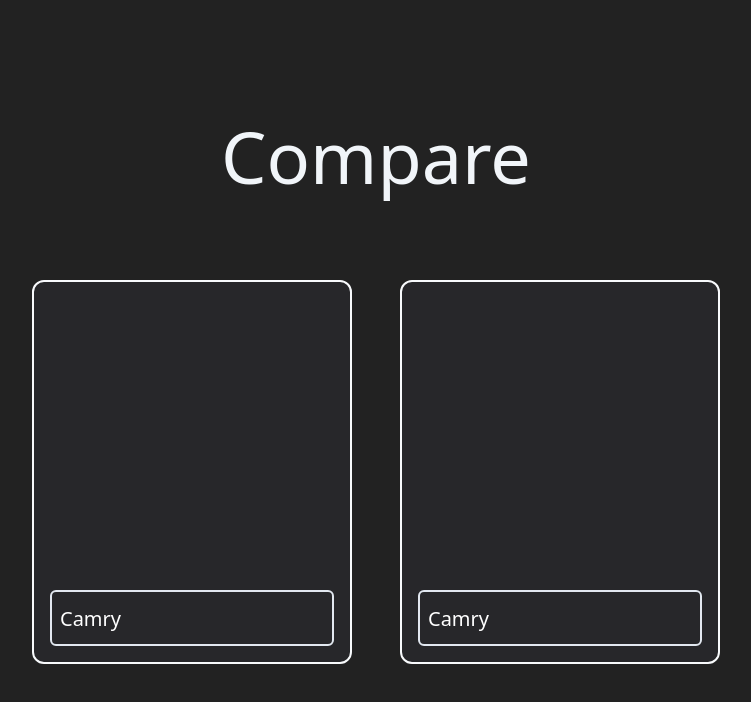
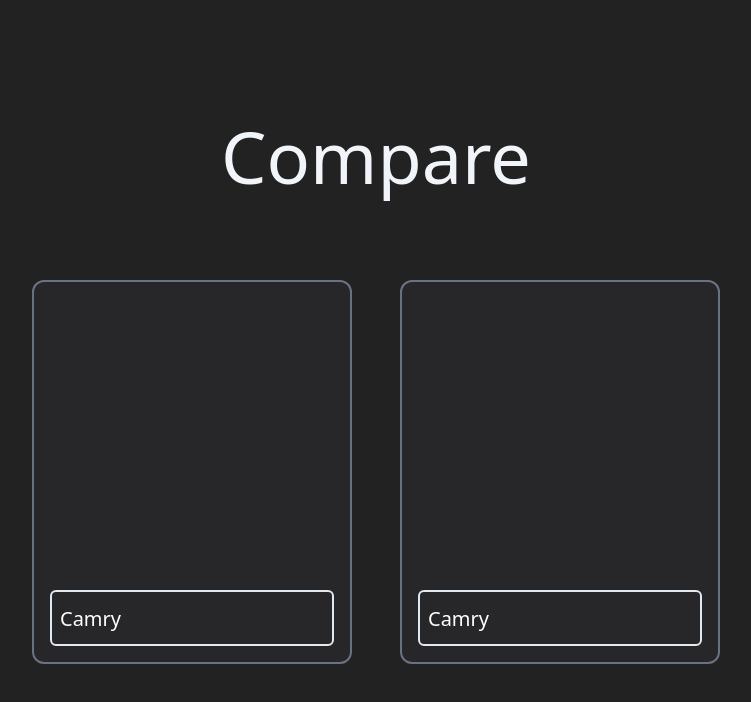
Before and after one commit to zanbowie138/TAMUHack25, a Next.js app in the folder frontend/: page /compare in a window 1280 px wide. Shown: the top 702 px of the page, without its empty margins (264-1015 px from the left). Built offline with nearby package versions, Linux system fonts and the light colour scheme.

Commit message:
1 change

```diff
--- a/frontend/app/compare/components/CarSelector.tsx
+++ b/frontend/app/compare/components/CarSelector.tsx
@@ -27,7 +27,7 @@
       })
 
   return (
-    <div className="w-80 h-96 bg-zinc-800 rounded-xl border-slate-50 border-2 p-4 flex flex-col">
+    <div className="w-80 h-96 bg-zinc-800 rounded-xl border-gray-500 border-2 p-4 flex flex-col">
       <div className='mt-auto'>
         <Combobox value={selectedCar} onChange={(value) => setSelectedCar(value ?? cars[0])} onClose={() => setQuery('')}>
           <ComboboxInput
@@ -36,7 +36,7 @@
             onChange={(event) => setQuery(event.target.value)}
             className={`w-full h-14 border-2 border-slate-200 rounded-md text-xl text-white p-2`}
           />
-          <ComboboxOptions anchor="bottom" className="border empty:invisible w">
+          <ComboboxOptions anchor="bottom" className="border empty:invisible w-72">
             {filteredCars.map((car) => (
               <ComboboxOption key={car.id} value={car} className="flex gap-2 bg-white data-[focus]:bg-blue-100">
                 {car.name}
```
